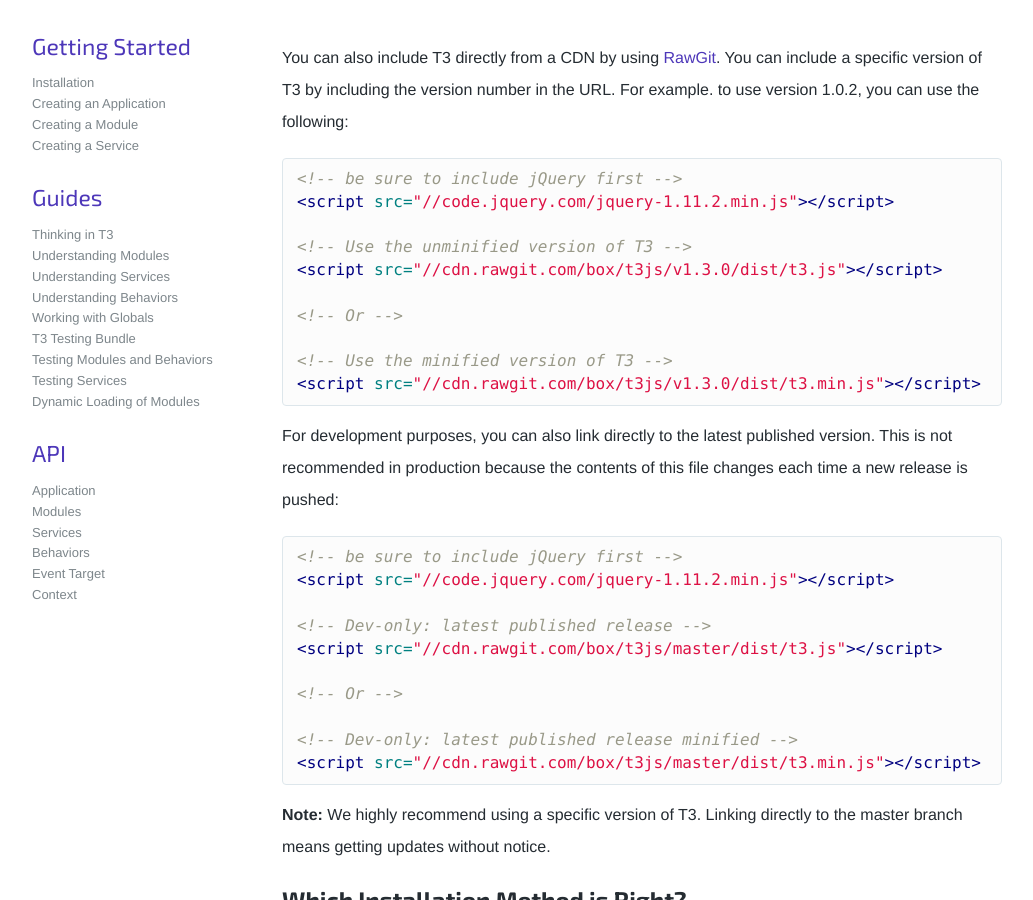
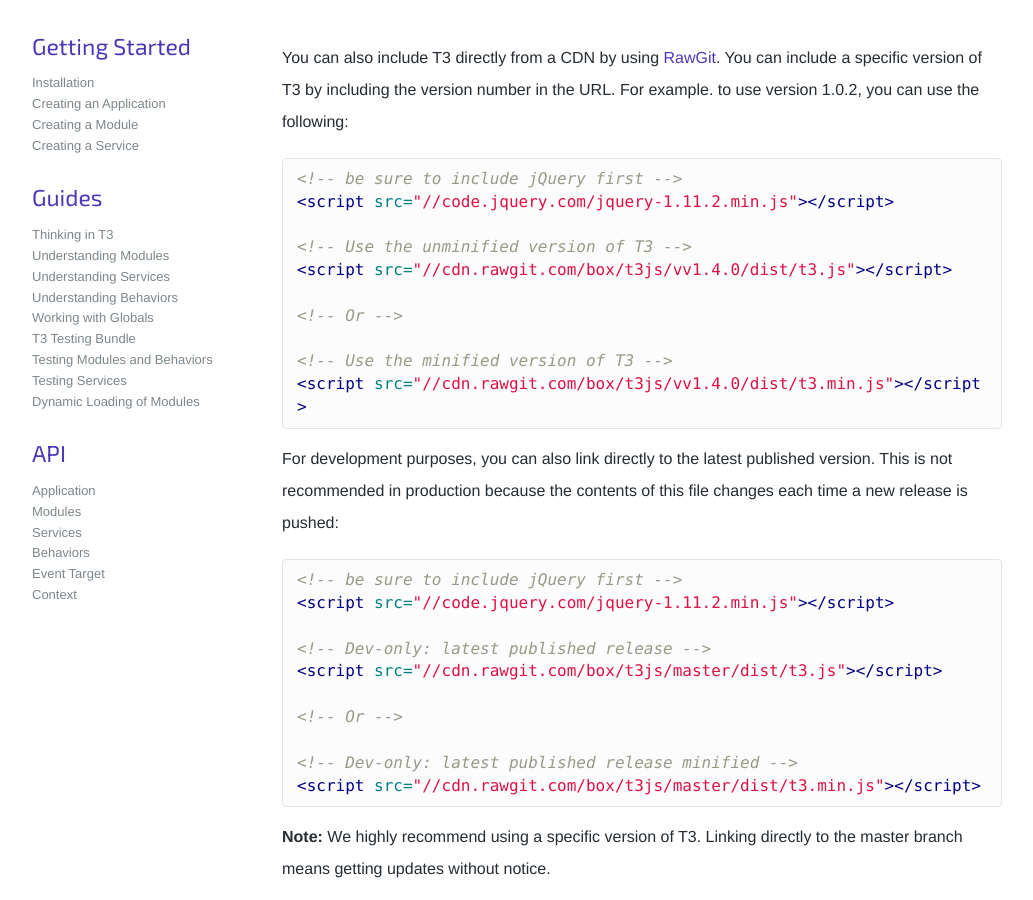
Before and after one commit to box/t3js, a Jekyll site: the page built from docs/getting-started/installation.md, in a window 1280 px wide and 900 px high, scrolled down 1398 px. Shown: the whole window, without its empty margins (123-1156 px from the left). Built offline with Jekyll 4.4.1, drawn with Linux system fonts in a browser that asks for light colours; Markdown is read by kramdown in place of the engine named in the settings.

Commit message:
Update version number to v1.4.0

```diff
--- a/_data/t3.yml
+++ b/_data/t3.yml
@@ -1 +1 @@
-version: 1.3.0
+version: v1.4.0
```
